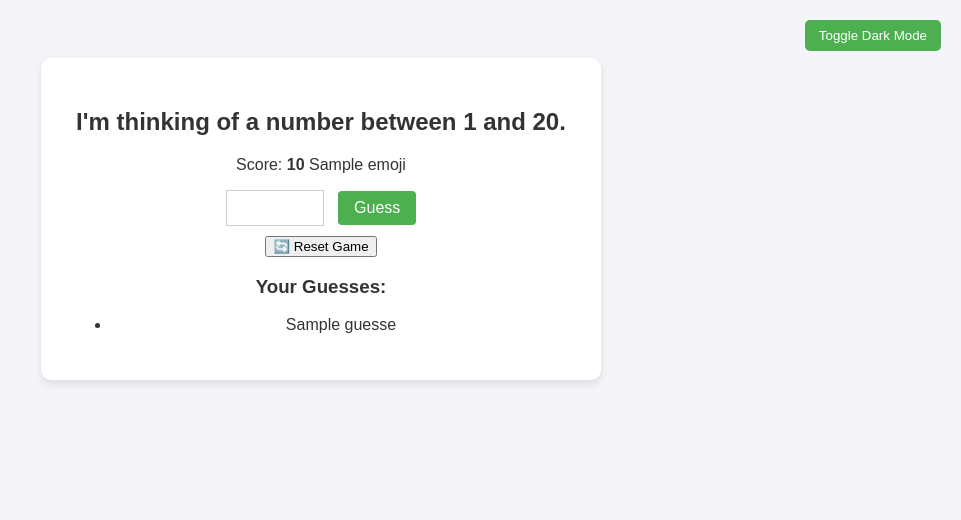
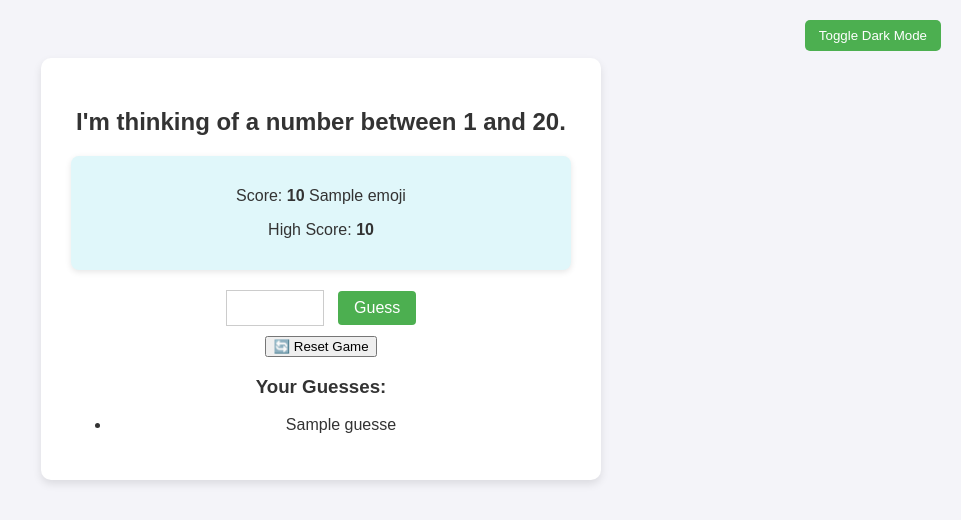
Before and after one commit to ManojHubBuilds/guess-number-game-1, a Python web app: template templates/index.html in a window 1280 px wide. Shown: the top 520 px of the page, without its empty margins (319-1280 px from the left). Run offline with Jinja, Linux system fonts and the light colour scheme; the template is opened without the code that fills it: most values are stand-ins (such as "Sample title", 1, 10 or a date in 2020).

Commit message:
Fixed score logic and updated backend/frontend code

```diff
--- a/templates/index.html
+++ b/templates/index.html
@@ -83,6 +83,18 @@
     .toggle-btn:hover {
       background-color: var(--btn-hover);
     }
+    .score-board {
+      background-color: #e0f7fa;
+      padding: 15px;
+      margin: 20px 0;
+      border-radius: 8px;
+      box-shadow: 0 2px 6px rgba(0,0,0,0.1);
+    }
+
+    body.dark .score-board {
+      background-color: #263238;
+    }
+
 
 
   </style>
@@ -93,7 +105,11 @@
 
   <div class="container fade-in">
     <h2>I'm thinking of a number between 1 and 20.</h2>
-    <p>Score: <strong>{{ score }}</strong> {{ emoji }}</p>
+    <div class="score-board">
+      <p>Score: <strong>{{ score }}</strong> {{ emoji }}</p>
+      <p>High Score: <strong>{{ high_score }}</strong></p>
+    </div>
+
 
 
     {% if message %}
```
Also changed, not shown: main.py (+34 -4 lines).
